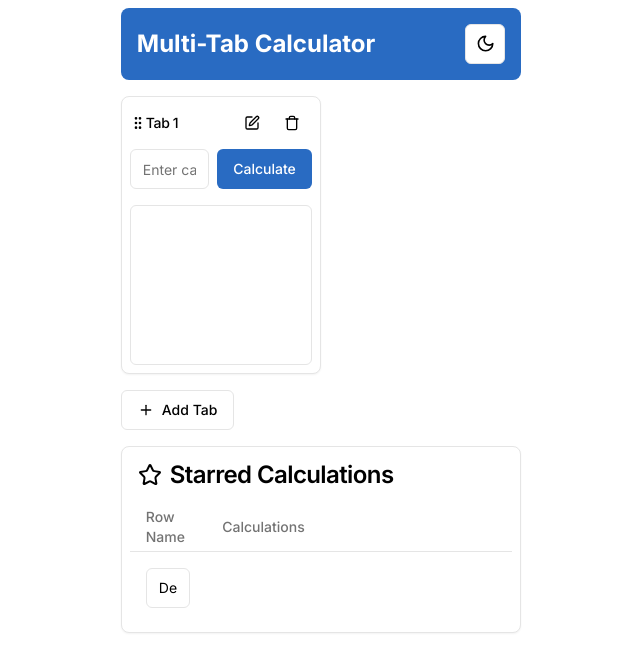
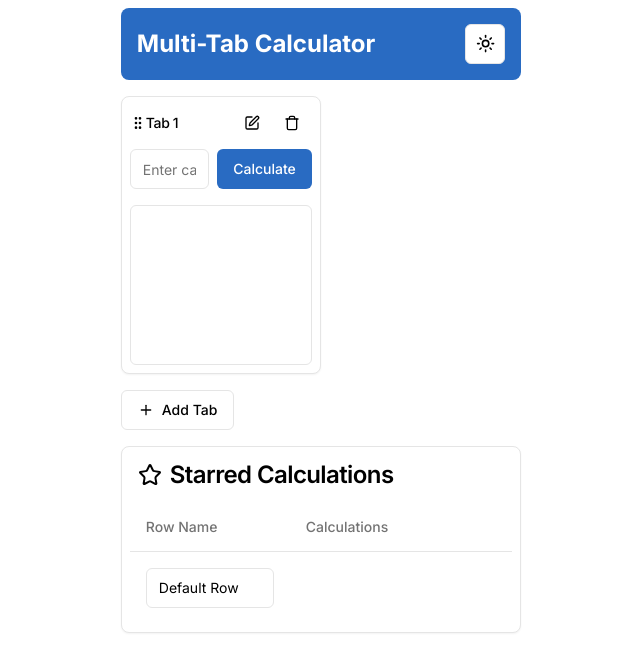
Before and after one commit to ocollus/multiple-tab-calculataor, a Next.js app: page / in a window 1280 px wide. Shown: the top 672 px of the page, without its empty margins (319-959 px from the left). Built offline with nearby package versions, Linux system fonts and the light colour scheme.

Commit message:
Update calc.tsx

```diff
--- a/app/components/calc.tsx
+++ b/app/components/calc.tsx
@@ -319,8 +319,14 @@ export default function MultiTabCalculator() {
     <div className={`p-2 mx-auto flex flex-col min-h-screen ${theme === 'dark' ? 'dark' : ''}`}>
       <div className="flex justify-between items-center mb-4 bg-primary text-on-primary p-4 rounded-lg">
         <h1 className="text-2xl font-bold">Multi-Tab Calculator</h1>
-        <Button variant="outline" size="icon" onClick={toggleTheme} className="bg-surface text-on-surface">
-          {theme === "light" ? <MoonIcon className="h-[1.2rem] w-[1.2rem]" /> : <SunIcon className="h-[1.2rem] w-[1.2rem]" />}
+        <Button variant="outline" size="icon" onClick={toggleTheme}
+          className="bg-surface text-on-surface transition-colors duration-200 hover:bg-primary hover:text-on-primary"
+        >
+          {theme === "light" ? (
+            <SunIcon className="h-[1.2rem] w-[1.2rem] transition-colors" />
+          ) : (
+            <MoonIcon className="h-[1.2rem] w-[1.2rem] transition-colors" />
+          )}
         </Button>
       </div>
       <div className="flex-grow bg-background text-on-background">
@@ -350,7 +356,7 @@ export default function MultiTabCalculator() {
                                   finishEditing(tab.id, (e.target as HTMLInputElement).value)
                                 }
                               }}
-                              className="bg-background text-on-background"
+                              className="bg-background text-on-background max-h-[36px]"
                             />
                           ) : (
                             <CardTitle className="text-sm font-medium flex-grow">
@@ -461,7 +467,7 @@ export default function MultiTabCalculator() {
                 <Table>
                   <TableHeader>
                     <TableRow>
-                      <TableHead className="w-[20%]">Row Name</TableHead>
+                      <TableHead className="w-[20%] min-w-[160px]">Row Name</TableHead>
                       <TableHead className="w-[80%]">Calculations</TableHead>
                     </TableRow>
                   </TableHeader>
```
